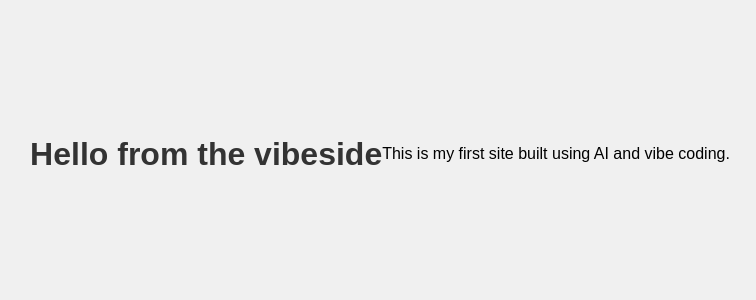
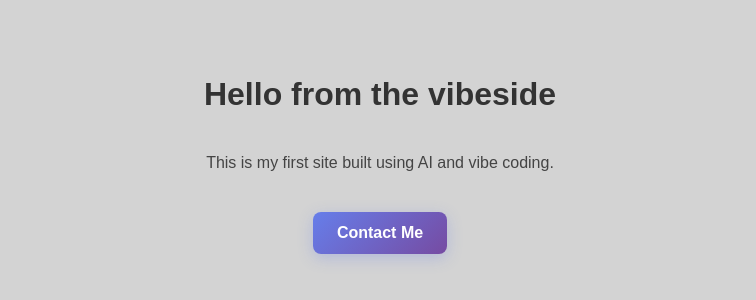
Before and after one commit to vkk-web-dev/my-first-vibe-site, a plain HTML site: page index.html in a window 1280 px wide. Shown: the part 246-546 px from the top of the page, without its empty margins (260-1016 px from the left). Drawn offline with Linux system fonts and the light colour scheme.

Commit message:
Update styling: add modern Contact Me button, light gray background, and centered layout

```diff
--- a/index.html
+++ b/index.html
@@ -8,20 +8,47 @@
         body {
             font-family: Arial, sans-serif;
             display: flex;
+            flex-direction: column;
             justify-content: center;
             align-items: center;
             min-height: 100vh;
             margin: 0;
-            background-color: #f0f0f0;
+            background-color: #d3d3d3;
         }
         h1 {
             color: #333;
             text-align: center;
+        }
+        p {
+            text-align: center;
+            margin: 20px 0;
+            color: #444;
+        }
+        button {
+            background: linear-gradient(135deg, #667eea 0%, #764ba2 100%);
+            color: white;
+            border: none;
+            padding: 12px 24px;
+            border-radius: 8px;
+            font-size: 16px;
+            font-weight: 600;
+            cursor: pointer;
+            transition: all 0.3s ease;
+            box-shadow: 0 4px 15px rgba(102, 126, 234, 0.3);
+            margin-top: 20px;
+        }
+        button:hover {
+            transform: translateY(-2px);
+            box-shadow: 0 6px 20px rgba(102, 126, 234, 0.4);
+        }
+        button:active {
+            transform: translateY(0);
         }
     </style>
 </head>
 <body>
     <h1>Hello from the vibeside</h1>
     <p>This is my first site built using AI and vibe coding.</p>
+    <button>Contact Me</button>
 </body>
 </html>
```
